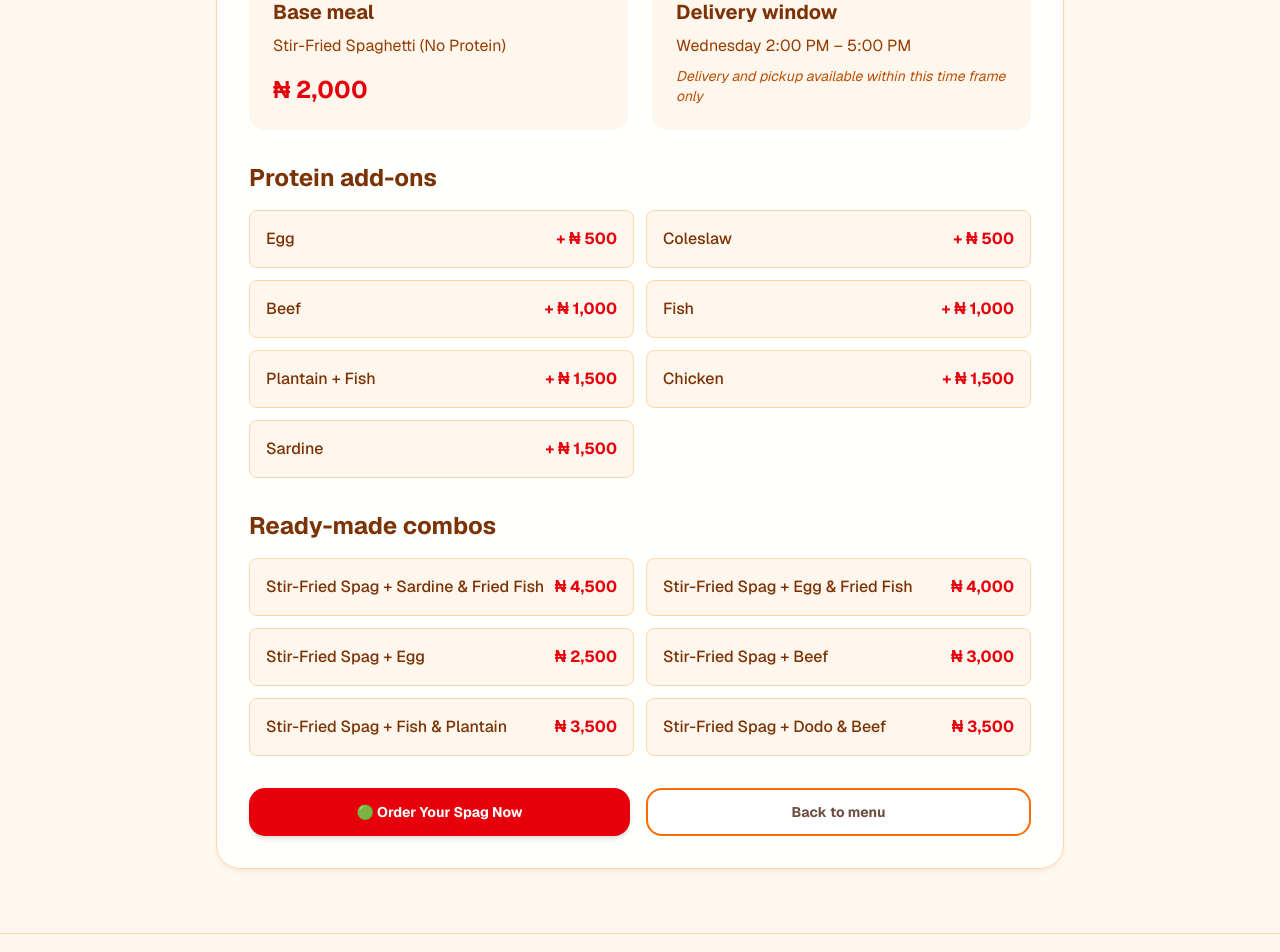
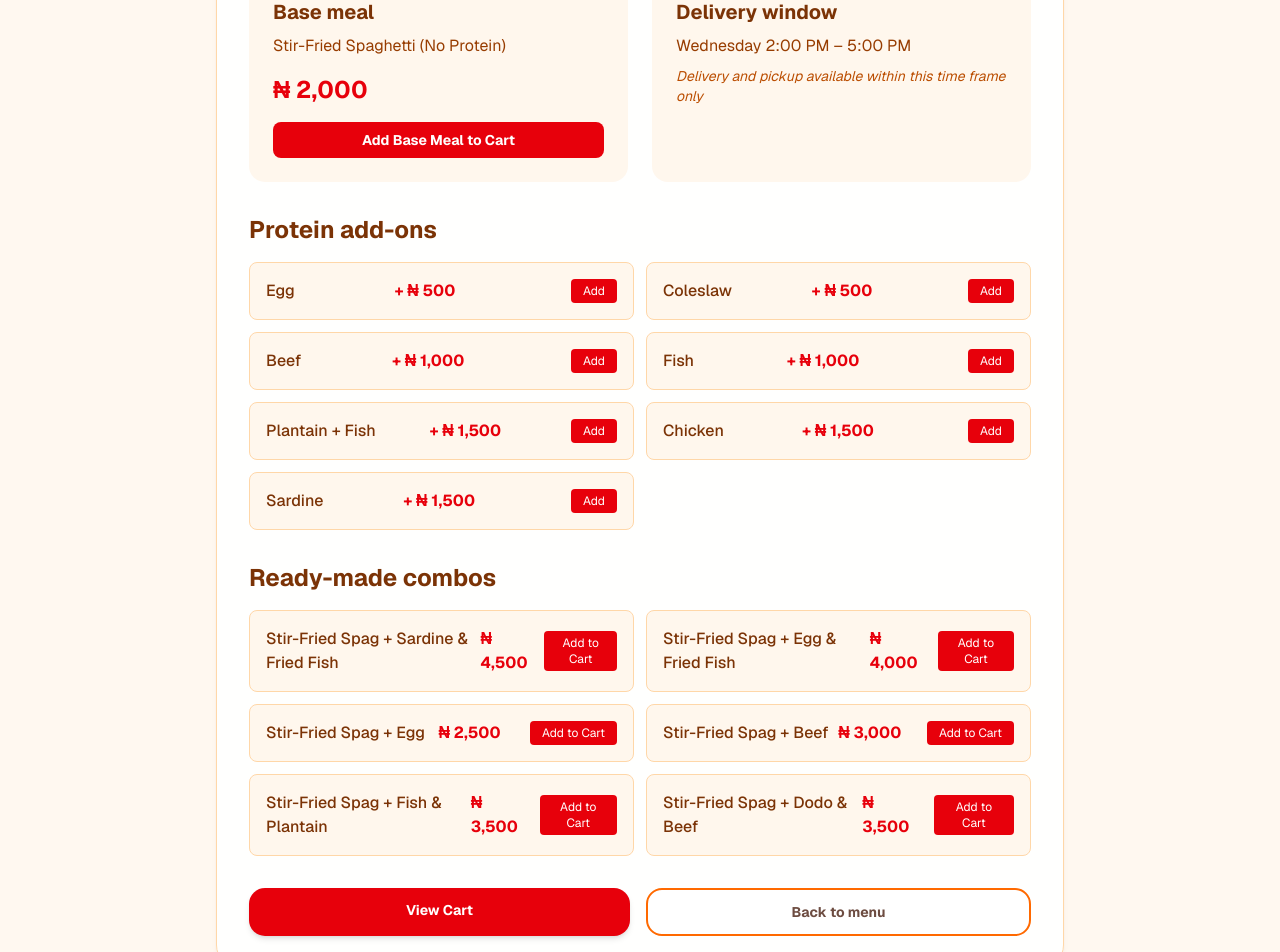
Before and after one commit to akindeleDaniel/Homely-meals-web, a Next.js app in the folder client/: page /meals/home in a window 1280 px wide. Shown: the part 400-1352 px from the top of the page. Built offline with nearby package versions, Linux system fonts and the light colour scheme; no server answers.

Commit message:
Added comprehensive Add to Cart buttons to meal detail page for base, proteins, and combos

```diff
--- a/client/src/app/meals/[id]/page.tsx
+++ b/client/src/app/meals/[id]/page.tsx
@@ -3,11 +3,13 @@
 import Link from 'next/link';
 import { useEffect, useState } from 'react';
 import { fetchMenuHome, type MenuResponse } from '@/lib/api';
+import { useCart } from '@/context/CartContext';
 
 export default function MealDetailPage({ params }: { params: { id: string } }) {
   const [meal, setMeal] = useState<MenuResponse | null>(null);
   const [loading, setLoading] = useState(true);
   const [error, setError] = useState<string | null>(null);
+  const { addItem } = useCart();
 
   useEffect(() => {
     const loadMeal = async () => {
@@ -24,6 +26,17 @@ export default function MealDetailPage({ params }: { params: { id: string } }) {
 
     loadMeal();
   }, [params.id]);
+
+  const handleAddToCart = (item: any, type: 'protein' | 'combo' | 'base' = 'base') => {
+    addItem({
+      id: `${type}-${item.name || 'item'}-${Date.now()}`,
+      name: item.name,
+      price: item.price,
+      quantity: 1,
+      type,
+    });
+    alert(`${item.name} added to cart!`);
+  };
 
   if (loading) {
     return (
@@ -78,6 +91,12 @@ export default function MealDetailPage({ params }: { params: { id: string } }) {
             <p className="mt-4 text-2xl font-bold text-red-600">
               {meal.baseMeal.currency} {meal.baseMeal.price.toLocaleString()}
             </p>
+            <button
+              onClick={() => handleAddToCart(meal.baseMeal, 'base')}
+              className="mt-4 w-full rounded-lg bg-red-600 py-2 text-sm font-bold text-white transition hover:bg-red-700"
+            >
+              Add Base Meal to Cart
+            </button>
           </div>
 
           <div className="rounded-2xl bg-orange-50 p-6">
@@ -100,6 +119,12 @@ export default function MealDetailPage({ params }: { params: { id: string } }) {
                   <span className="font-bold text-red-600">
                     + {meal.baseMeal.currency} {protein.price.toLocaleString()}
                   </span>
+                  <button
+                    onClick={() => handleAddToCart(protein, 'protein')}
+                    className="ml-4 rounded bg-red-600 px-3 py-1 text-xs text-white hover:bg-red-700"
+                  >
+                    Add
+                  </button>
                 </div>
               ))}
             </div>
@@ -119,6 +144,12 @@ export default function MealDetailPage({ params }: { params: { id: string } }) {
                   <span className="font-bold text-red-600">
                     {meal.baseMeal.currency} {combo.price.toLocaleString()}
                   </span>
+                  <button
+                    onClick={() => handleAddToCart(combo, 'combo')}
+                    className="ml-4 rounded bg-red-600 px-3 py-1 text-xs text-white hover:bg-red-700"
+                  >
+                    Add to Cart
+                  </button>
                 </div>
               ))}
             </div>
@@ -126,12 +157,13 @@ export default function MealDetailPage({ params }: { params: { id: string } }) {
         )}
 
         <div className="mt-8 flex gap-4">
-          <button
+          <Link
+            href="/cart"
             className="flex-1 rounded-2xl bg-red-600 px-6 py-3 text-center text-sm font-bold transition hover:bg-red-700 shadow-md hover:shadow-lg"
             style={{ color: '#FFFFFF' }}
           >
-            {meal.orderButtonText}
-          </button>
+            View Cart
+          </Link>
           <Link
             href="/menu"
             className="flex-1 rounded-2xl border-2 border-orange-500 bg-white px-6 py-3 text-center text-sm font-bold text-orange-600 transition hover:bg-orange-50"
```
